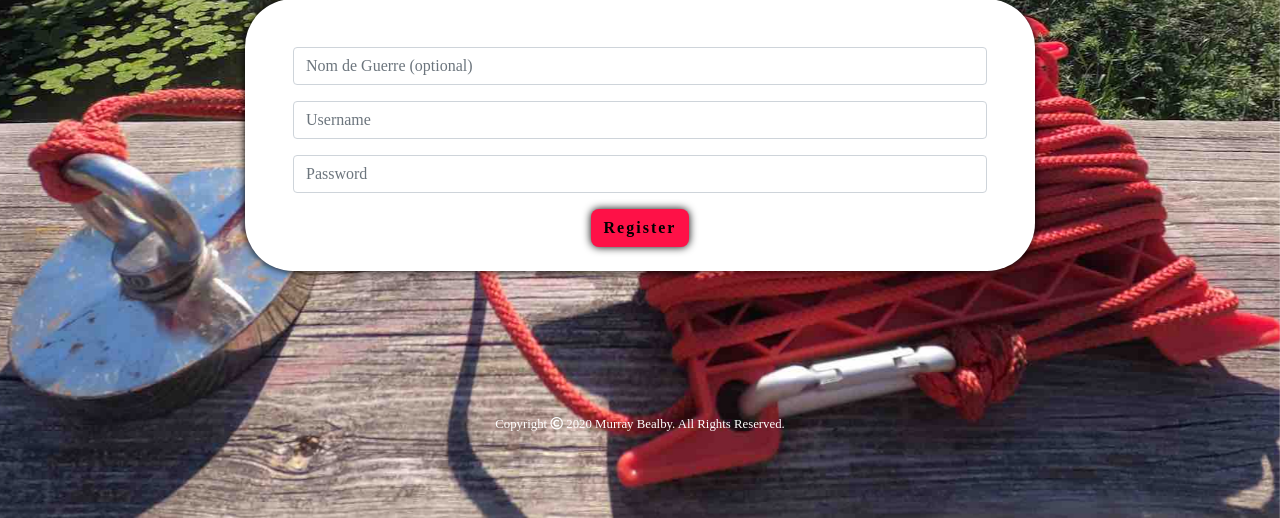
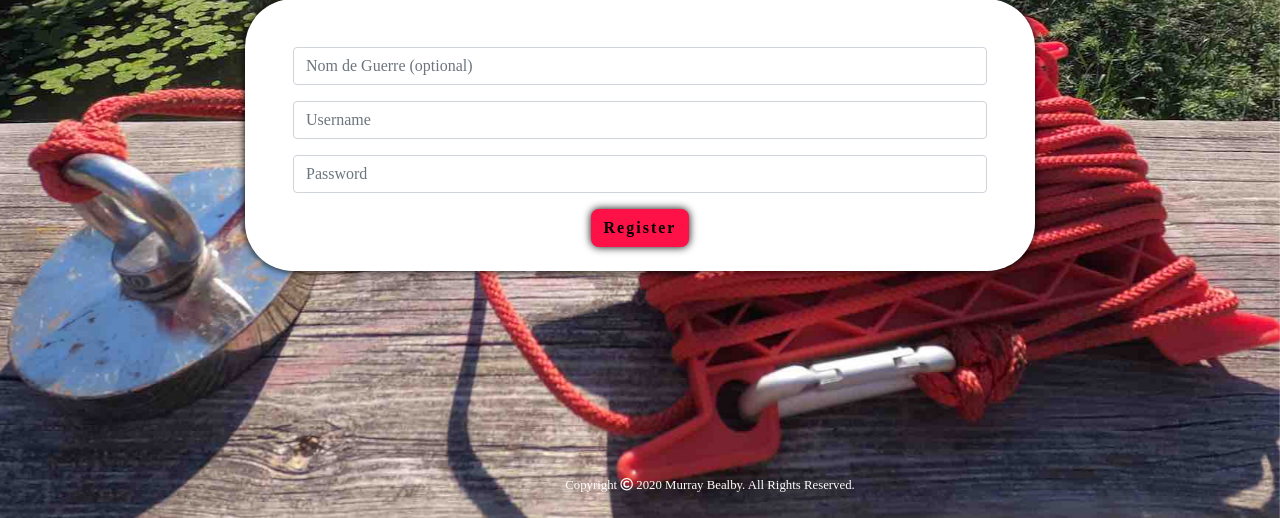
Before and after one commit to Bealby/magnet-catch-Flask-WIP, a Flask app: page /register in a window 1280 px wide; the page is wider, and only the part inside the window is pictured. Shown: the part 477-995 px from the top of that part. Run offline with Flask 2, Linux system fonts and the light colour scheme; some libraries are stand-ins or nearby versions.

Commit message:
Adjust footer to remain at bottom of page

```diff
--- a/static/css/style.css
+++ b/static/css/style.css
@@ -10,7 +10,6 @@
 
 html,
 body {
-    position: relative;
 	width: 100%;
 	height: 100%;
 }
@@ -319,7 +318,14 @@
 }
 
 #wrapper-footer {
-     padding-bottom:7rem;
+     padding-bottom:3rem;
+}
+
+.footer{
+     position: absolute;
+     bottom: 0;
+     width:100%;
+     height:3rem;
 }
 
 /*----Toasts-----*/
--- a/templates/base.html
+++ b/templates/base.html
@@ -67,7 +67,9 @@
             <div class="row toast-container">
                 <div class="col toast-text toasts toast-cross pt-1 pb-1" id="timer">
                     <div class="toast-cross">
-                        <a onclick="this.parentNode.parentNode.style.display = 'none'"><p class="mb-0 text-right"><i class="fas fa-times"></i></p></a>
+                        <a onclick="this.parentNode.parentNode.style.display = 'none'">
+                            <p class="mb-0 text-right"><i class="fas fa-times"></i></p>
+                        </a>
                     </div>
                     <div>
                         <p class="mb-0 pt-1">{{ message }}</p>
@@ -84,25 +86,30 @@
 
         </div>
         <!--Footer-->
-        <footer>
+
         <div class="container footer-style pt-5 pb-2" id="wrapper-footer">
             <div class="row footer">
-                    <div class="col-12">
+                <div class="col-12 my-auto">
                     <p>Copyright <i class="far fa-copyright"></i> 2020 Murray Bealby. All Rights Reserved.</p>
                 </div>
             </div>
         </div>
-        </footer>
+    </div>
 
-
-        <script src="https://code.jquery.com/jquery-3.5.1.slim.min.js" integrity="sha384-DfXdz2htPH0lsSSs5nCTpuj/zy4C+OGpamoFVy38MVBnE+IbbVYUew+OrCXaRkfj" crossorigin="anonymous"></script>
-        <script src="https://cdn.jsdelivr.net/npm/popper.js@1.16.0/dist/umd/popper.min.js" integrity="sha384-Q6E9RHvbIyZFJoft+2mJbHaEWldlvI9IOYy5n3zV9zzTtmI3UksdQRVvoxMfooAo" crossorigin="anonymous"></script>
-        <script src="https://stackpath.bootstrapcdn.com/bootstrap/4.5.0/js/bootstrap.min.js" integrity="sha384-OgVRvuATP1z7JjHLkuOU7Xw704+h835Lr+6QL9UvYjZE3Ipu6Tp75j7Bh/kR0JKI" crossorigin="anonymous"></script>
+    <script src="https://code.jquery.com/jquery-3.5.1.slim.min.js"
+        integrity="sha384-DfXdz2htPH0lsSSs5nCTpuj/zy4C+OGpamoFVy38MVBnE+IbbVYUew+OrCXaRkfj"
+        crossorigin="anonymous"></script>
+    <script src="https://cdn.jsdelivr.net/npm/popper.js@1.16.0/dist/umd/popper.min.js"
+        integrity="sha384-Q6E9RHvbIyZFJoft+2mJbHaEWldlvI9IOYy5n3zV9zzTtmI3UksdQRVvoxMfooAo"
+        crossorigin="anonymous"></script>
+    <script src="https://stackpath.bootstrapcdn.com/bootstrap/4.5.0/js/bootstrap.min.js"
+        integrity="sha384-OgVRvuATP1z7JjHLkuOU7Xw704+h835Lr+6QL9UvYjZE3Ipu6Tp75j7Bh/kR0JKI"
+        crossorigin="anonymous"></script>
     <script src="{{ url_for('static', filename='js/toasts.js') }}"></script>
 
     {% block scripts %}
     {% endblock %}
-    </div>
+
 </body>
 
 </html>
```
Lines whose indentation alone changed are shown as unchanged.
